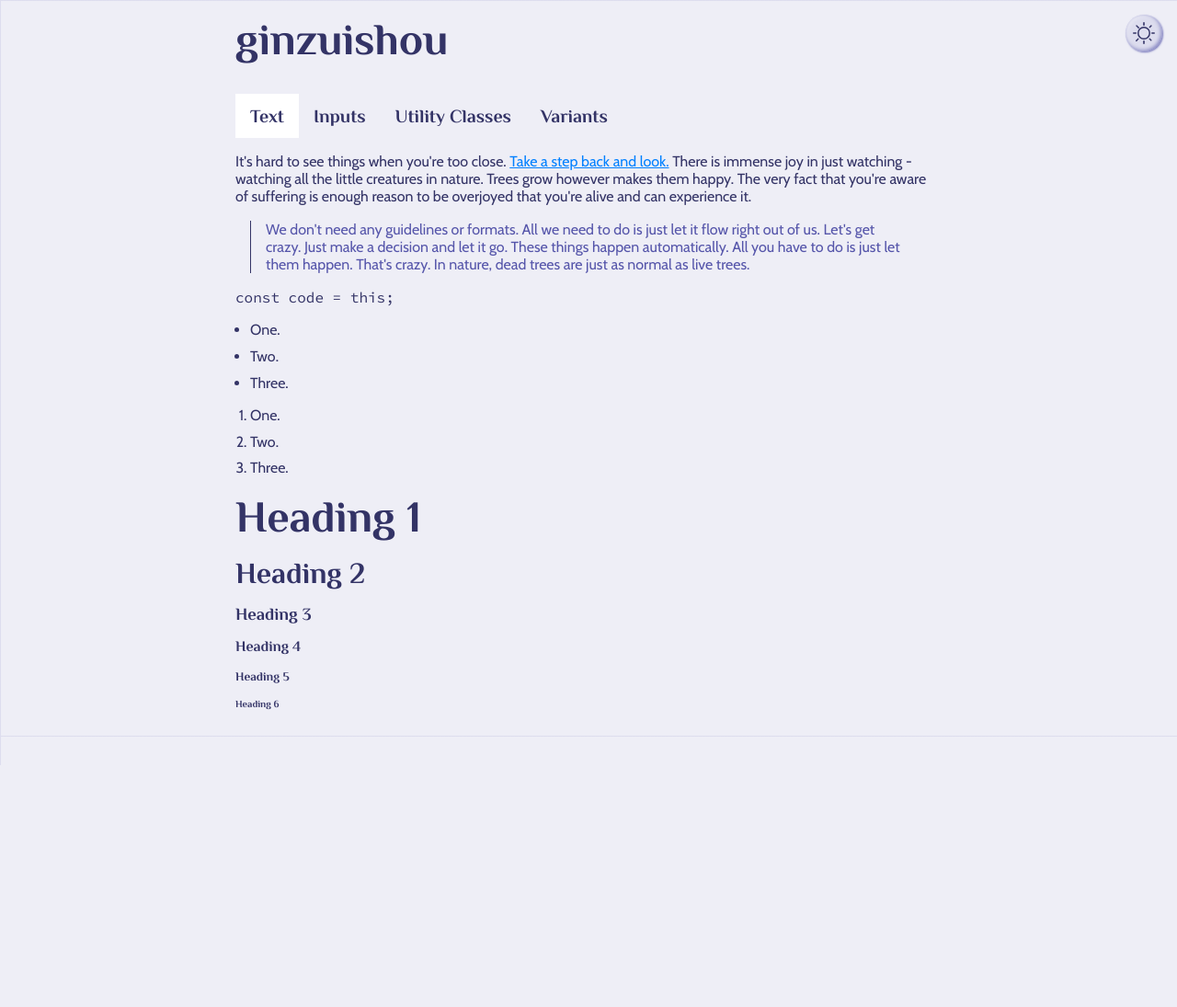
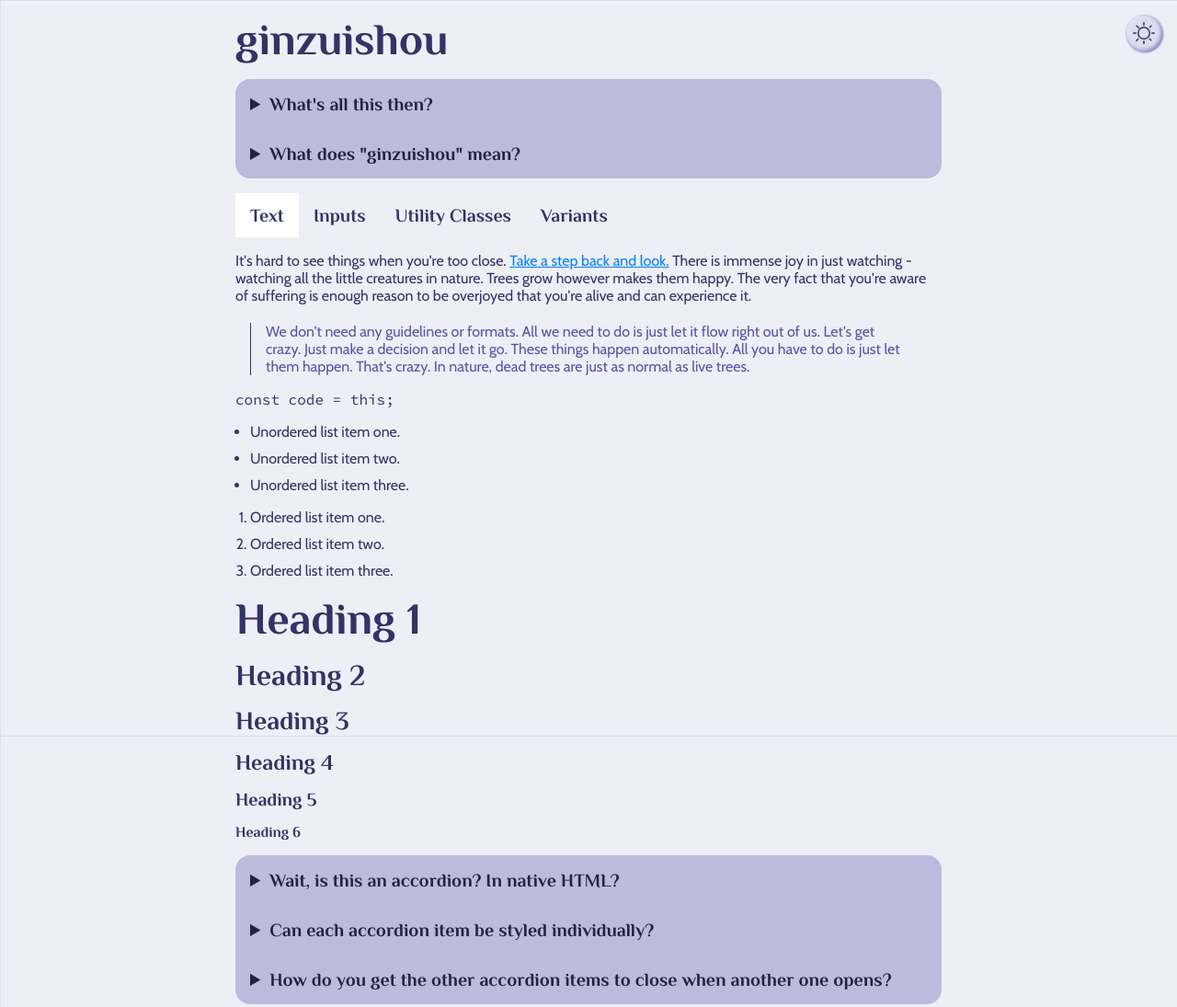
Before and after one commit to dentednerd/ginzuishou, a website: page index.html in a window 1280 px wide. Shown: the top 1095 px of the page at 92% size. Before the commit the page ends 832 px from the top, so only its background shows below. Drawn offline with nearby package versions, Linux system fonts and the light colour scheme.

Commit message:
adds details element, more button variants

```diff
--- a/_button.scss
+++ b/_button.scss
@@ -31,6 +31,19 @@ button {
     @include shadows.bevel(colors.$warning-bg);
   }
 
+  &[data-variant=outline] {
+    background-color: colors.$body-grid-bg;
+    color: colors.$text;
+    border: solid 2px colors.$text;
+    box-shadow: unset;
+  }
+
+  &[data-variant=ghost] {
+    background-color: transparent;
+    color: colors.$text;
+    box-shadow: unset;
+  }
+
   &:disabled {
     color: colors.$purple-700;
     box-shadow: unset;
--- /dev/null
+++ b/_elements.scss
@@ -0,0 +1,56 @@
+@use './colors';
+@use './fonts';
+
+details {
+  background-color: colors.$purple-800;
+  color: colors.$purple-200;
+  padding: 1rem;
+  border-radius: 0;
+
+  &:first-of-type,
+  &:has(~ *:not(details)),
+  &~*:not(details) + details {
+    border-start-start-radius: 1rem;
+    border-start-end-radius: 1rem;
+  }
+
+  &+details {
+    border-radius: 0;
+  }
+
+  &:last-of-type,
+  &:has(+ *:not(details)) {
+    border-end-start-radius: 1rem;
+    border-end-end-radius: 1rem;
+  }
+
+  &:open {
+    summary {
+      margin-block-end: 1rem;
+    }
+  }
+
+  &:has(+ details:open) {
+    summary {
+      opacity: 0.75;
+    }
+  }
+
+  summary {
+    font-family: fonts.$heading;
+    font-weight: 700;
+    font-size: 1.25rem;
+
+    &:hover {
+      cursor: pointer;
+    }
+
+    &:focus {
+      outline: 0;
+    }
+  }
+
+  &:has(summary:focus) {
+    outline: solid 2px colors.$text;
+  }
+}
--- a/_headings.scss
+++ b/_headings.scss
@@ -19,3 +19,19 @@ h1 {
 h2 {
   font-size: 2rem;
 }
+
+h3 {
+  font-size: 1.75rem;
+}
+
+h4 {
+  font-size: 1.5rem;
+}
+
+h5 {
+  font-size: 1.25rem;
+}
+
+h6 {
+  font-size: 1rem;
+}
--- a/_root.scss
+++ b/_root.scss
@@ -118,6 +118,7 @@ body {
   place-items: center;
   min-block-size: 100vh;
   min-inline-size: 100vw;
+  overflow-x: hidden;
 }
 
 @media(prefers-color-scheme: dark) {
--- a/_text.scss
+++ b/_text.scss
@@ -19,7 +19,7 @@ li {
 p {
   margin-block-end: 1lh;
 
-  &:last-of-type {
+  &:last-child {
     margin-block-end: 0;
   }
 }
--- a/demo.css
+++ b/demo.css
@@ -11,9 +11,9 @@
   grid-template-columns: 1fr;
   grid-template-rows: min-content auto;
   gap: 1rem;
-  height: 100vh;
+  min-height: 100vh;
   padding: 1rem;
-  margin-block-end: 2rem;
+  padding-block-end: 2rem;
 
   @media(min-width: 768px) {
     grid-template-columns: 1fr 768px 1fr;
@@ -95,6 +95,10 @@ header {
   outline: 0;
 }
 
+.tabs-container ul li a:is([aria-selected="true"]) {
+    color: hsl(240, 33%, 30%);
+}
+
 .row {
   display: flex;
   flex-flow: row wrap;
--- a/index.html
+++ b/index.html
@@ -20,7 +20,17 @@
   </button>
   <header>
     <h1>ginzuishou</h1>
+    <details name="group-1">
+      <summary>What's all this then?</summary>
+      <p>This is a visual theme for my Codepen projects, built in Sass.</p>
+    </details>
+    <details name="group-1">
+      <summary>What does "ginzuishou" mean?</summary>
+      <p>It's a Japanese word meaning "silver crystal". It's a hint to the inspiration behind the colours of this theme. If
+        you know, you know.</p>
+    </details>
   </header>
+
   <section class="tabs-component">
     <section class="tabs-container">
       <ul role="tablist">
@@ -52,14 +62,14 @@
         </blockquote>
         <code>const code = this;</code>
         <ul>
-          <li>One.</li>
-          <li>Two.</li>
-          <li>Three.</li>
+          <li>Unordered list item one.</li>
+          <li>Unordered list item two.</li>
+          <li>Unordered list item three.</li>
         </ul>
         <ol>
-          <li>One.</li>
-          <li>Two.</li>
-          <li>Three.</li>
+          <li>Ordered list item one.</li>
+          <li>Ordered list item two.</li>
+          <li>Ordered list item three.</li>
         </ol>
         <h1>Heading 1</h1>
         <h2>Heading 2</h2>
@@ -67,6 +77,21 @@
         <h4>Heading 4</h4>
         <h5>Heading 5</h5>
         <h6>Heading 6</h6>
+
+        <details name="accordion-demo">
+          <summary>Wait, is this an accordion? In native HTML?</summary>
+          <p>Yes! It's a group of <code>details</code> elements, with border radii applied to the first and last elements
+            in the group.</p>
+        </details>
+        <details name="accordion-demo">
+          <summary>Can each accordion item be styled individually?</summary>
+          <p class="moonlight">Sure can.</p>
+        </details>
+        <details name="accordion-demo">
+          <summary>How do you get the other accordion items to close when another one opens?</summary>
+          <p>Add a <code>name</code> attribute to each of the <code>details</code> elements in the group. Make sure the value of <code>name</code> matches across all accordion items. </p>
+        </details>
+
       </article>
 
       <article id="panel-2" aria-labelledby="tab-2">
@@ -117,6 +142,12 @@
             <button type="button" data-variant="warning" popovertarget="popover">
               warning
             </button>
+                        <button type="button" data-variant="outline" popovertarget="popover">
+                          outline
+                        </button>
+                                    <button type="button" data-variant="ghost" popovertarget="popover">
+                                      ghost
+                                    </button>
             <button type="button" disabled>
               disabled
             </button>
--- a/main.scss
+++ b/main.scss
@@ -7,6 +7,7 @@
 @use './text';
 @use './popover';
 
+@use './elements';
 @use './button';
 @use './inputs';
 @use './utilities';
```
Also changed, not shown: index.css, 1 other file.
